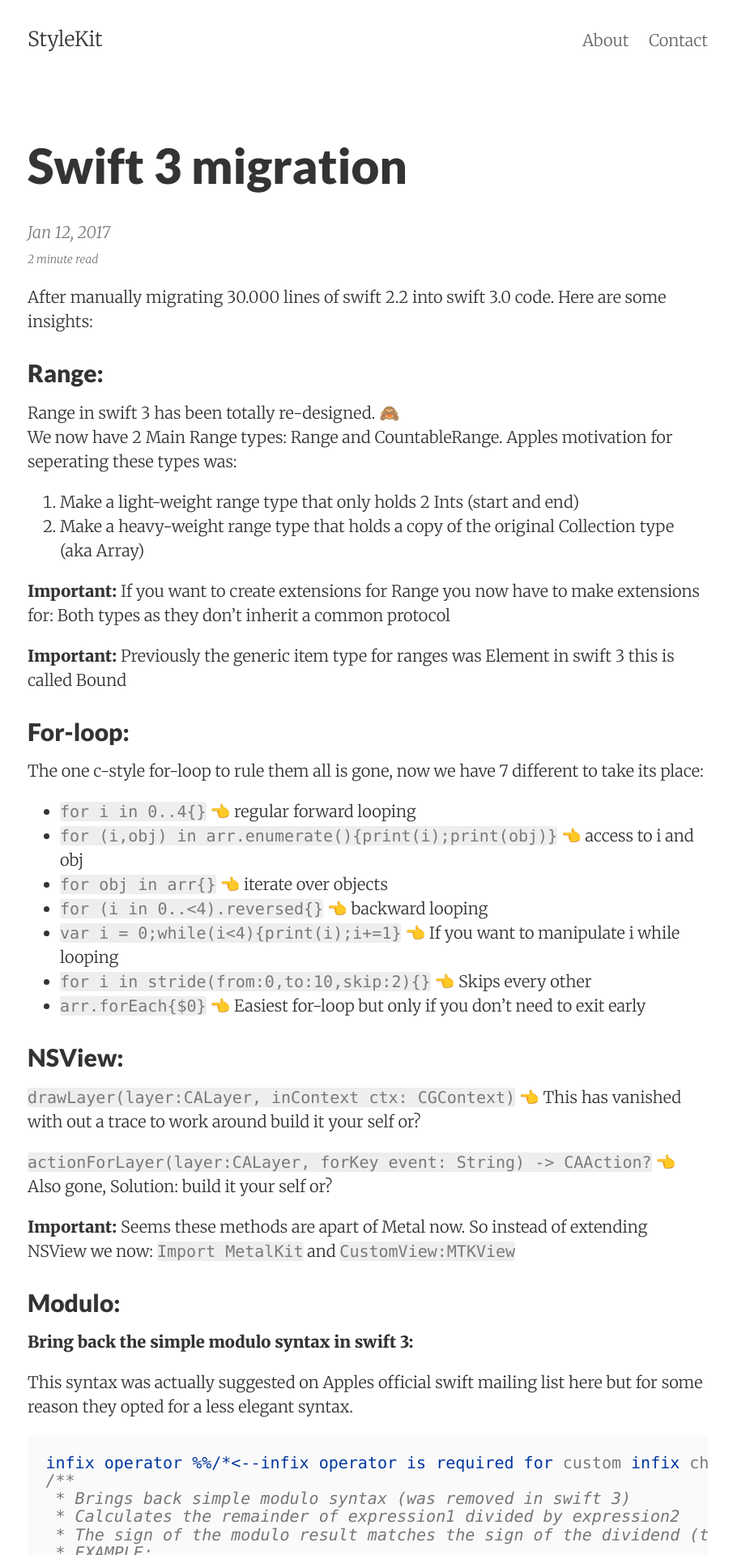
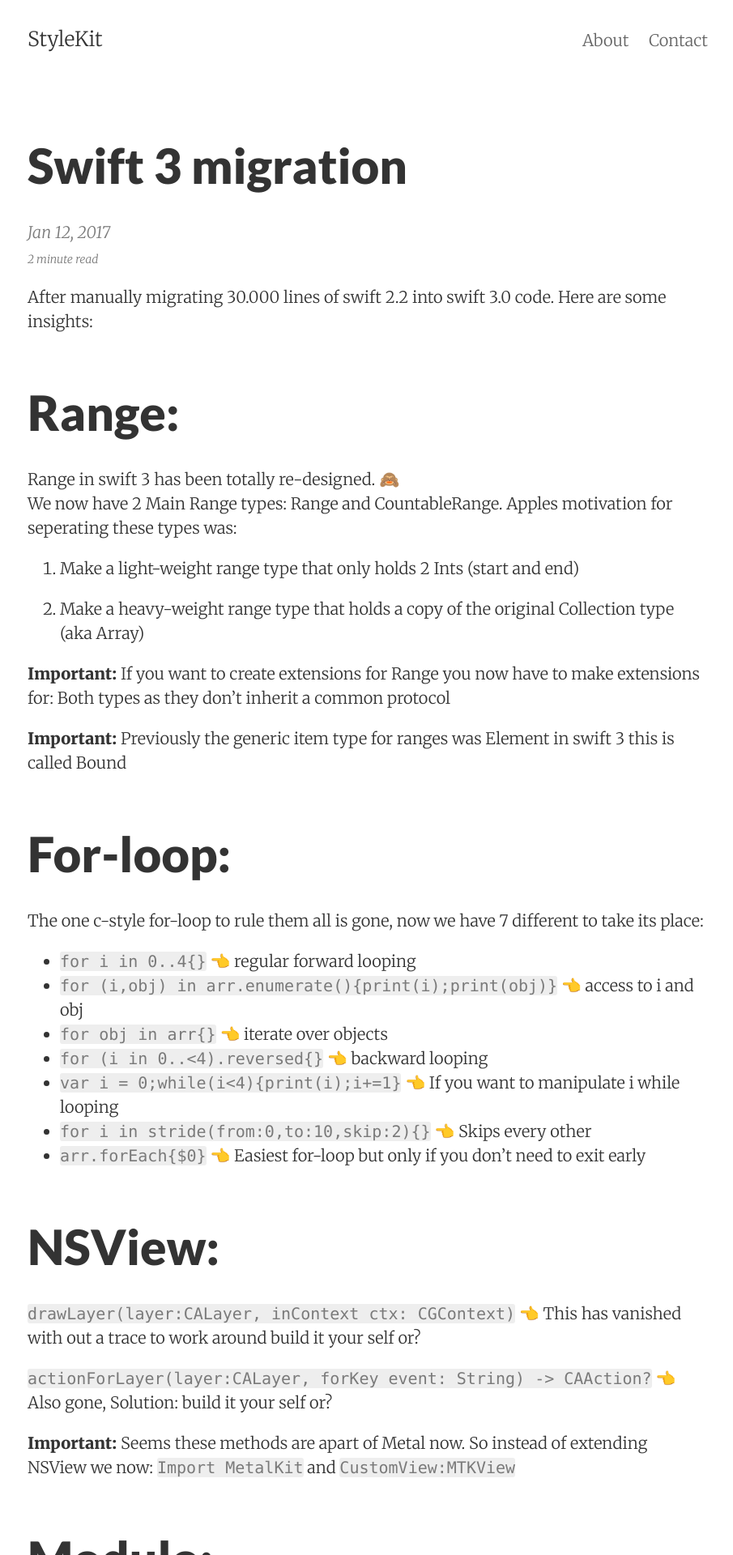
Before and after one commit to stylekit/stylekit.github.io, a Jekyll site: the page built from _posts/2017-01-12-swift-3-migration.md, in a window 1280 px wide. Shown: the top 1920 px of the page at 81% size, without its empty margins (186-1091 px from the left). Built offline with Jekyll 4.4.1, drawn with Linux system fonts in a browser that asks for light colours; nearby versions of some CDN libraries; comment, search, counter and statistics services are not loaded.

Commit message:
Files modified: 1


Modified 1 file:
_posts/2017-01-12-swift-3-migration.md

```diff
--- a/_posts/2017-01-12-swift-3-migration.md
+++ b/_posts/2017-01-12-swift-3-migration.md
@@ -1,18 +1,20 @@
 After manually migrating 30.000 lines of swift 2.2 into swift 3.0 code. <!--more--> Here are some insights:
 
 
-## Range:
+# Range:
 Range in swift 3 has been totally re-designed. 🙈
 We now have 2 Main Range types: Range and CountableRange.
 Apples motivation for seperating these types was:
+
 1. Make a light-weight range type that only holds 2 Ints (start and end)
+
 2. Make a heavy-weight range type that holds a copy of the original Collection type (aka Array)
 
 **Important:** If you want to create extensions for Range you now have to make extensions for: Both types as they don't inherit a common protocol
 
 **Important:** Previously the generic item type for ranges was Element in swift 3 this is called Bound
 
-## For-loop:
+# For-loop:
 
 The one c-style for-loop to rule them all is gone, now we have 7 different to take its place:
 
@@ -24,7 +26,7 @@ The one c-style for-loop to rule them all is gone, now we have 7 different to ta
 - ``for i in stride(from:0,to:10,skip:2){}`` 👈 Skips every other
 - ``arr.forEach{$0}`` 👈 Easiest for-loop but only if you don't need to exit early
 
-## NSView:
+# NSView:
 
 ``drawLayer(layer:CALayer, inContext ctx: CGContext)`` 👈 This has vanished with out a trace to work around build it your self or?
 
@@ -32,7 +34,7 @@ The one c-style for-loop to rule them all is gone, now we have 7 different to ta
 
 **Important:** Seems these methods are apart of Metal now. So instead of extending NSView we now: ``Import MetalKit`` and ``CustomView:MTKView``
 
-## Modulo:
+# Modulo:
 
 **Bring back the simple modulo syntax in swift 3:**
 
```
